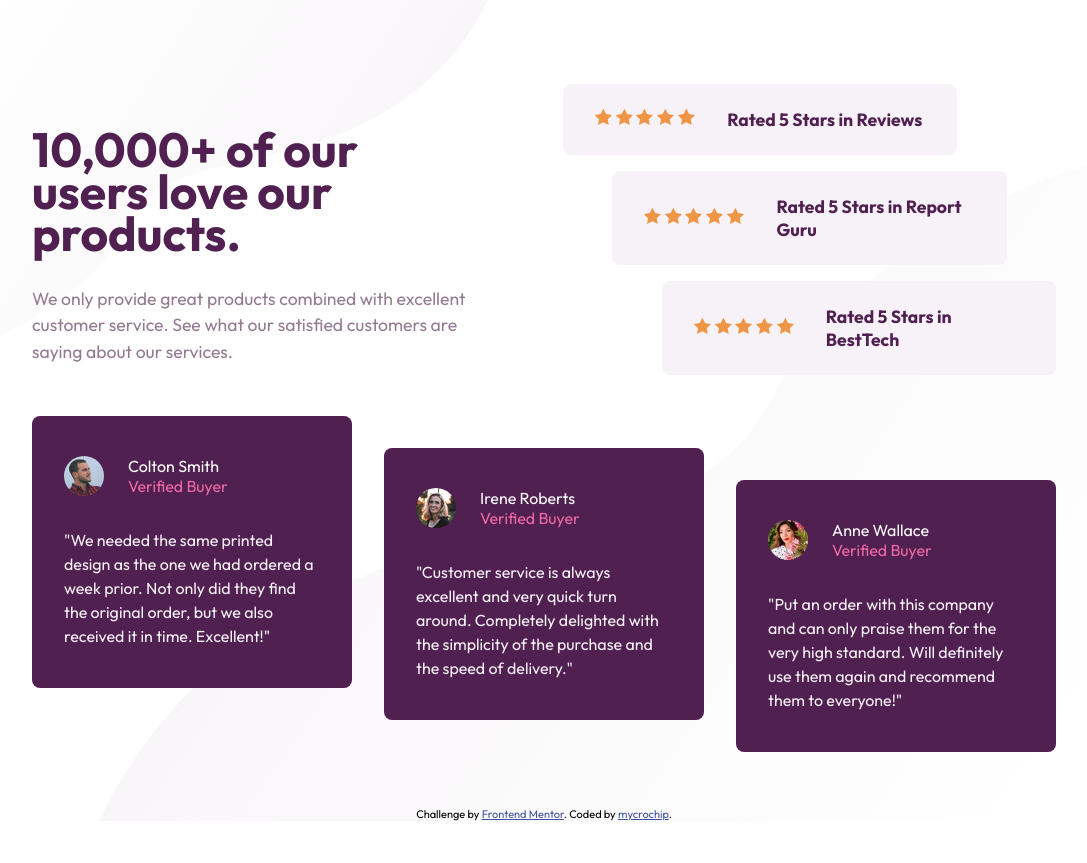
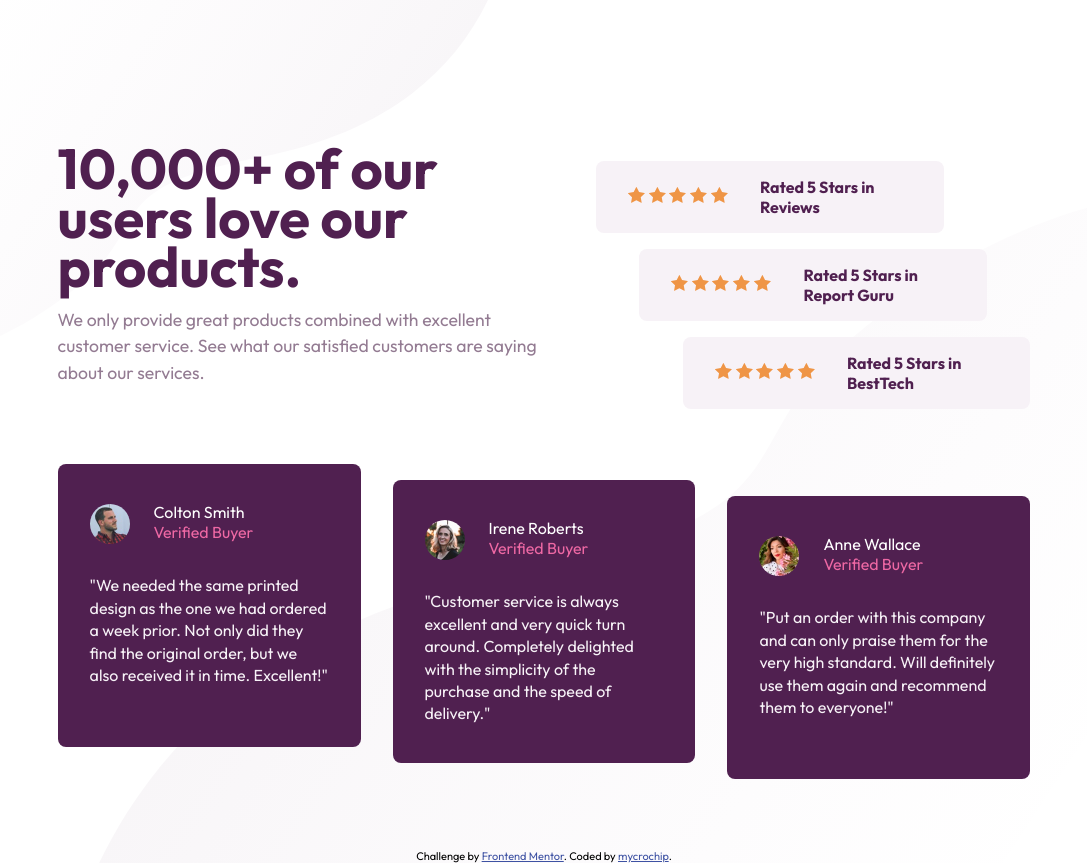
Before and after one commit to mycrochip/social-proof-section, a plain HTML site: page index.html in a window 1280 px wide. Shown: the whole page, without its empty margins (96-1183 px from the left). Before the commit the page ends 821 px from the top, so only its background shows below. Drawn offline with Linux system fonts and the light colour scheme.

Commit message:
Update index.css

```diff
--- a/index.css
+++ b/index.css
@@ -104,7 +104,7 @@ body {
     text-align: left;
     background-color: var(--clr-primary);
     border-radius: 0.5rem;
-    padding: 2.5rem 2rem;
+    padding: 2.375rem 2rem;
     position: relative;
 }
 
@@ -134,6 +134,7 @@ body {
 
 .card__name {
     color: var(--clr-white);
+    font-weight: 500;
 }
 
 .card__name,
@@ -150,7 +151,7 @@ body {
 .card__text {
     padding-top: 2rem;
     font-size: var(--fs-main);
-    line-height: 1.5;
+    line-height: 1.4;
 }
 
 .attribution {
@@ -165,8 +166,8 @@ body {
   @media only screen and (min-width: 1221px){
     body {
         width: 100vw;
-        padding-block-start: max(50px, 10vw);
-        padding-inline: max(50px, 10vw);
+        padding-block-start: max(50px, 20vh);
+        padding-inline: max(50px, 12vw);
         background-image: url(images/bg-pattern-top-desktop.svg), url(images/bg-pattern-bottom-desktop.svg);
         background-size: auto auto;
         background-position: top left, bottom right;
@@ -192,13 +193,14 @@ body {
     .ratings {
         grid-area: ratings;
         position: relative;
+        margin: auto;
     }
 
     .cards {
         grid-area: cards;
         flex-direction: row;
         gap: 2rem;
-        margin-top: 2rem;
+        margin-block-start: 2rem;
     }
 
     .card__text {
@@ -210,24 +212,25 @@ body {
     }
 
     .title {
-        font-size: 3rem;
-        padding-bottom: 2rem;
+        font-size: 3.5rem;
+        margin: -1rem 0 0 0;
+        padding-bottom: 1rem;
     }
 
     .title,
     .description {
-        width: 450px;
-        margin: 0;
+        width: 500px;
     }
 
     .description {
         font-size: 1.1rem;
+        margin: 0;
     }
 
     .rating {
         width: 80%;
-        font-size: 1.1rem;
-        padding-block: 1.5rem;
+        font-size: 1rem;
+        padding-block: 1rem;
         padding-inline: calc(4rem + 100px) 2rem;
         position: relative;
     }
@@ -247,13 +250,13 @@ body {
     }
 
     .card--colton {
-        margin-top: -2rem;
-        margin-bottom: 2rem;
+        margin-top: -1rem;
+        margin-bottom: 1rem;
     }
 
     .card--anne {
-        margin-top: 2rem;
-        margin-bottom: -2rem;
+        margin-top: 1rem;
+        margin-bottom: -1rem;
     }
 
   }
```
